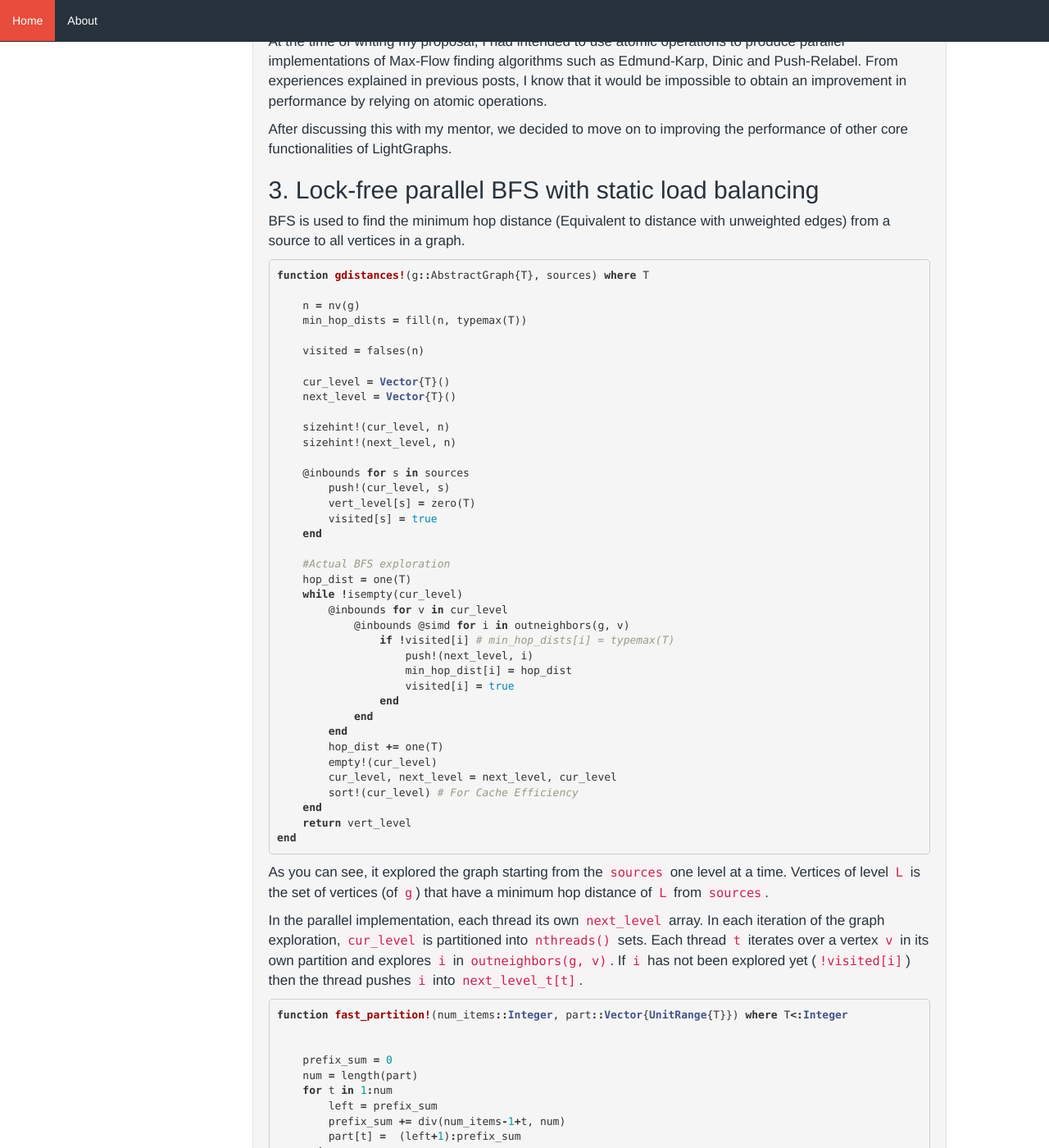
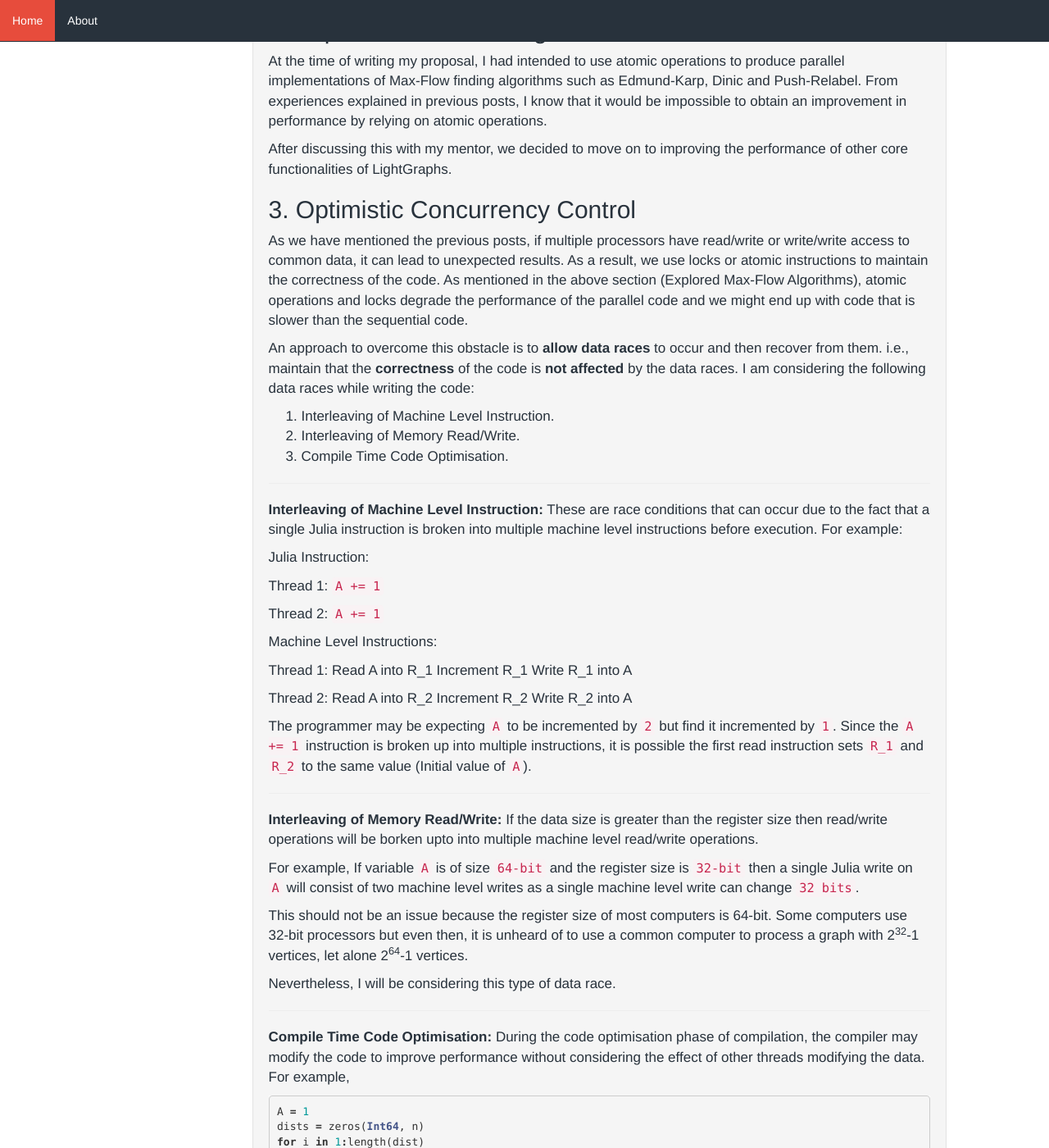
Before and after one commit to SohamTamba/GSoC, a Jekyll site: the page built from _posts/2018-07-09-weeks-9-to-10.markdown, in a window 1280 px wide and 1400 px high, scrolled down 716 px. Shown: the whole window at 82% size. Built offline with Jekyll 4.4.1, drawn with Linux system fonts in a browser that asks for light colours; some of the changed text lies outside the part shown.

Commit message:
Optimistic Concurrecny Control

```diff
--- a/_posts/2018-07-09-weeks-9-to-10.markdown
+++ b/_posts/2018-07-09-weeks-9-to-10.markdown
@@ -4,21 +4,22 @@ title:  "Weeks 9 to 10"
 date:   2018-07-23 14:10:51 +0530
 categories: GSoC
 tags: GSoC
-description: Lock-free parallel BFS with static/dynamic load balancing, Merged Pull Requests, Explored max-flow algorithms.
+description: Optimistic Concurrency Control, Lock-free parallel BFS with static/dynamic load balancing, Merged Pull Requests, Explored max-flow algorithms.
 ---
-# Tasks completed in weeks 7 to 8
+# Tasks completed in weeks 9 to 10
 
 1. Merged Pull Requests.
 2. Explored max-flow algorithms.
-3. Implemented lock-free parallel Breadth-First Search with static load balancing.
-4. Implementing lock-free parallel Breadth-First Search with dynamic load balancing
+3. Explored Optimistic Concurrency Control
+4. Implemented lock-free parallel Breadth-First Search with static load balancing.
+5. WIP: Implementing lock-free parallel Breadth-First Search with dynamic load balancing
 
 # Details
 
 ## 1. Merged Pull Requests
 
 As we are nearing the end of GSoC, I have been spending more time getting the code mentioned
-in previous posts merged. This includes:
+in previous posts merged into the main LightGraphs repository. This includes:
 
 1. Parallel Pagerank with degree based partitioning.
 2. Parallel Bellman Ford.
@@ -36,13 +37,95 @@ an improvement in performance by relying on atomic operations.
 
 After discussing this with my mentor, we decided to move on to improving the performance of other core functionalities of LightGraphs.
 
-## 3. Lock-free parallel BFS with static load balancing
+## 3. Optimistic Concurrency Control
 
-BFS is used to find the minimum hop distance (Equivalent to distance with unweighted edges)
-from a source to all vertices in a graph.
+As we have mentioned the previous posts, if multiple processors have read/write or write/write
+access to common data, it can lead to unexpected results. As a result, we use locks or atomic
+instructions to maintain the correctness of the code. As mentioned in the above section (Explored
+Max-Flow Algorithms), atomic operations and locks degrade the performance of the parallel code and we might end up with code that is slower than the sequential code.
+
+An approach to overcome this obstacle is to **allow data races** to occur and then recover from
+them. i.e., maintain that the **correctness** of the code is **not affected** by the data races.
+I am considering the following data races while writing the code:
+
+1. Interleaving of Machine Level Instruction.
+2. Interleaving of Memory Read/Write.
+3. Compile Time Code Optimisation.
+
+---
+**Interleaving of Machine Level Instruction:** These are race conditions that can occur due to
+the fact that a single Julia instruction is broken into multiple machine level instructions
+before execution. For example:
+
+Julia Instruction:
+
+Thread 1: `A += 1`
+
+Thread 2: `A += 1`
+
+Machine Level Instructions:
+
+Thread 1:
+Read A into R_1
+Increment R_1
+Write R_1 into A
+
+
+Thread 2:
+Read A into R_2
+Increment R_2
+Write R_2 into A
+
+The programmer may be expecting `A` to be incremented by `2` but find it incremented by `1`.
+Since the `A += 1` instruction is broken up into multiple instructions, it is possible
+the first read instruction sets `R_1` and `R_2` to the same value (Initial value of `A`).
+
+---
+**Interleaving of Memory Read/Write:** If the data size is greater than the register size then
+read/write operations will be borken upto into multiple machine level read/write operations.
+
+For example, If variable `A` is of size `64-bit` and the register size is `32-bit` then a single Julia write on `A` will consist of two machine level writes as a single machine level write can change `32 bits`.
+
+This should not be an issue because the register size of most computers is 64-bit.
+Some computers use 32-bit processors but even then, it is unheard of to use a common computer to process a graph with 2<sup>32</sup>-1 vertices, let alone 2<sup>64</sup>-1 vertices.
+
+Nevertheless, I will be considering this type of data race.
+
+---
+**Compile Time Code Optimisation:** During the code optimisation phase of compilation, the compiler
+may modify the code to improve performance without considering the effect of other threads
+modifying the data. For example,
 
 {% highlight julia %}
-function gdistances!(g::AbstractGraph{T}, sources) where T
+A = 1
+dists = zeros(Int64, n)
+for i in 1:length(dist)
+	dists[i] += A
+end
+{% endhighlight %}
+
+The compiler may modify this during compile time code optimisation as:
+
+{% highlight julia %}
+A = 1
+dists = zeros(Int64, n)
+for i in 1:length(dist)
+	dists[i] += 1
+end
+{% endhighlight %}
+
+Hence, none of the changes made to `A` by other threads will be noted.
+
+Some languages allow data to be marked as `volatile` to inform the compiler that
+the data may be modified externally and the data must be accessed.
+Julia does not have this functionality.
+
+## 4. Lock-free parallel BFS with static load balancing
+
+Breadth-First Search is used to find the minimum hop distance (Equivalent to distance with unweighted edges) from some sources to all vertices in a graph.
+
+{% highlight julia %}
+function gdistances!(g::AbstractGraph{T}, sources::Vector{<:Integer}) where T<:Integer
 
     n = nv(g)
     min_hop_dists = fill(n, typemax(T))
@@ -107,8 +189,7 @@ function fast_partition!(num_items::Integer, part::Vector{UnitRange{T}}) where T
 
 end
 
-
-function parallel_gdistances(g::AbstractGraph{T}, source::Vector{T}) where T <:Integer
+function parallel_gdistances(g::AbstractGraph{T}, sources::Vector{<:Integer}) where T <:Integer
 
     n::T = nv(g)
     vert_level::Vector{T} = fill(typemax(T), n)
@@ -176,18 +257,16 @@ function parallel_gdistances(g::AbstractGraph{T}, source::Vector{T}) where T <:I
 end
 {% endhighlight %}
 
-Note that multiplie threads have read/write access to `visited`.
-However, a data race (Read/Write `true` as `false` or `false` as `true`)
-would still guarentee correctness (But reduce performance).
+#### Data Race on `visited`
 
-Usually, `visited` would be marked as volatile to reduce incorrect reads due
-to compiler optimisation (During compile-time code optimisation).
-This functionality is currently not provided by Julia. It also appears to be
-unnecessary.
+Multiple threads have read/write access to `visited::BitArray{1}`.
+Hence, it is possible that during a level exploration, multiple threads could have pushed
+the same vertex `i` into their queue. That could lead to exploring `i` but it obviously
+does not affect the correctness of the code.
 
 It would be possible to avoid data races by providing each thread its own `visited` bit vector.
-But that would reduce performance even more since a vertex that has been explored by one thread
-during a level exploration will be considered unexplored by the other threads.
+But that would only reduce performance even more since a vertex that has been explored by one thread
+during a level exploration **will** be considered unexplored by the other threads.
 
 ### Benchmarks
 
@@ -227,10 +306,44 @@ during a level exploration will be considered unexplored by the other threads.
 
 ---
 
+As you can see, BFS on `g = random_regular_graph(200000, 400)` obtained a good speed up while BFS on
+`g = loadsnap(:ego_twitter_u)` showed a negligible speed up. This is likely because the `random_regular_graph` had
+better partitioning.
 
-## 4. Lock-free parallel BFS with dynamic load balancing
+## 5. Lock-free parallel BFS with dynamic load balancing
 
-This work is still in progress.
+#### Why use Dynamic Loading Balancing?
+
+If you can recall the `parallel_page_rank` code I obtained a good performance improvement
+ using `optimal_weighted_partition` to statically partition.
+
+Using `greedy_weighted_partition` or `optimal_weighted_partition` only increased the run-time
+of the static load balanced parallel BFS code presented in the previous section.
+
+There are two reasons we cannot use the same strategy.
+
+*Firstly*, BFS is a linear time algorithm. If partitioning `cur_level` at the beginning of
+each graph graph exploration phase takes alot of time then we will not obtain any speed up.
+
+*Secondly*, Unlike Page Rank, it is impossible to efficiently estimate the time required to
+iterate over the edges of the vertex. In the page rank algorithm, the time taken to iterate over an edge is more or less constant as the same instructions are executed.
+
+Consider the following block of code:
+
+{% highlight julia %}
+    @inbounds @simd for i in outneighbors(g, v)
+        if !visited[i] # min_hop_dists[i] = typemax(T)
+            push!(next_level, i)
+            min_hop_dist[i] = hop_dist
+            visited[i] = true
+        end
+   	end
+{% endhighlight %}
+
+If `visited[i]` is `true` then the time taken to iterate over edge `u -> i` is much lesser
+than what it would have been if `visited[i]` is `false`.
+
+#### Broad strategy
 
 The idea is, each thread will be provided its own `next_level` array as well as
 its own `cur_level` array. During each iteration of graph exploration,
@@ -239,4 +352,5 @@ Once it is finished exploring the vertices in `cur_level_t[t]`, it will iterate
 all the the `cur_level_t` and if it finds an array `cur_level_t[j]` that has unexplored vertices,
 it will remove some vertices in `cur_level_t[j]` and then explore them.
 
-The challenge here is to ensure correctness even when data races occur.
+I will be refering to the BFS<sub>CL</sub> algorithm presented in the paper title
+[Avoiding Locks and Atomic Instructions in Shared-Memory Parallel BFS Using Optimistic Parallelization](https://www.computer.org/csdl/proceedings/ipdpsw/2013/4979/00/4979b628-abs.html).
```
Also changed, not shown: other parts of _posts/2018-07-09-weeks-9-to-10.markdown (+3 -4 lines), _posts/2018-07-09-weeks-7-to-8.markdown (+14 -10 lines).
